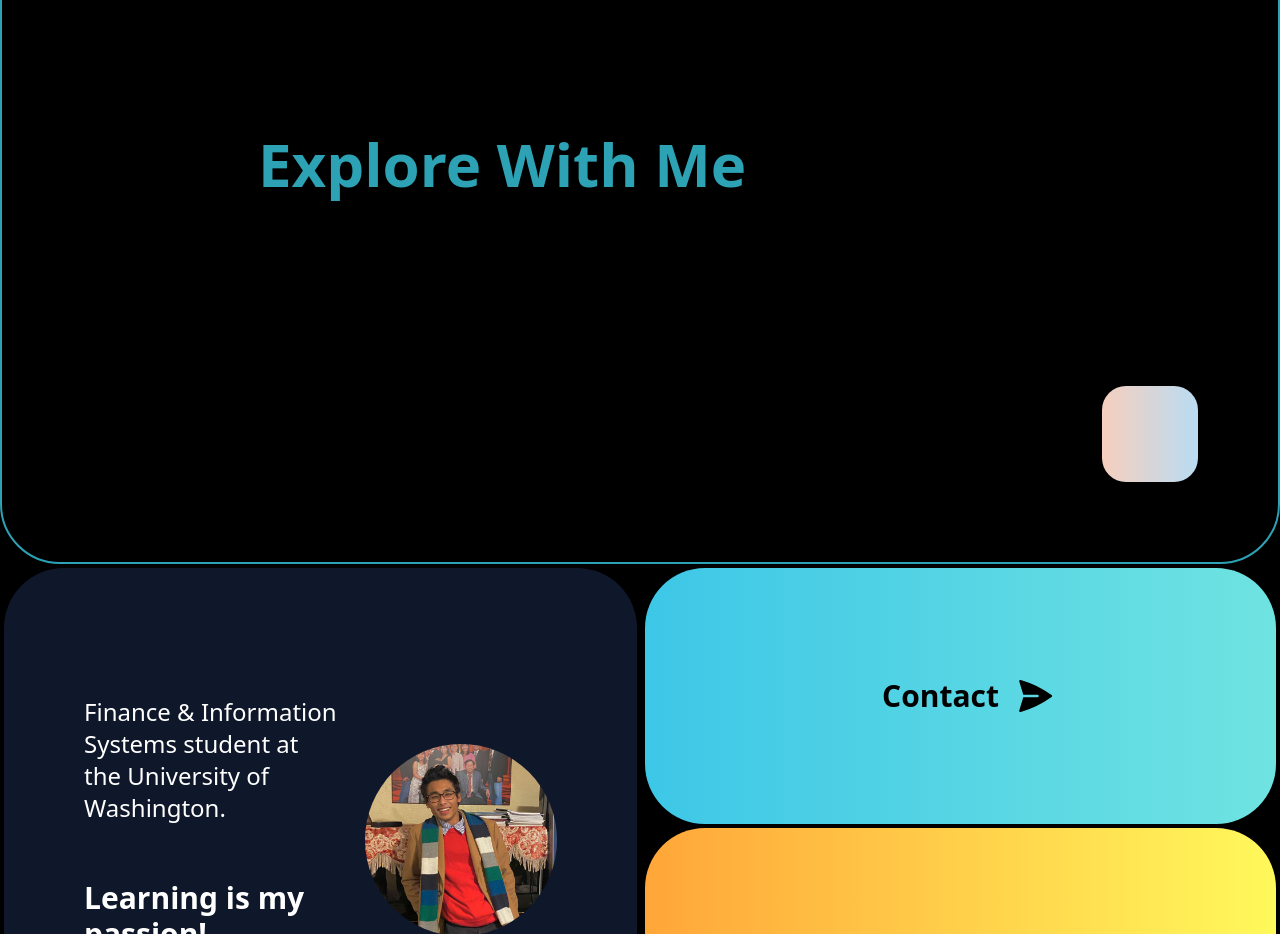
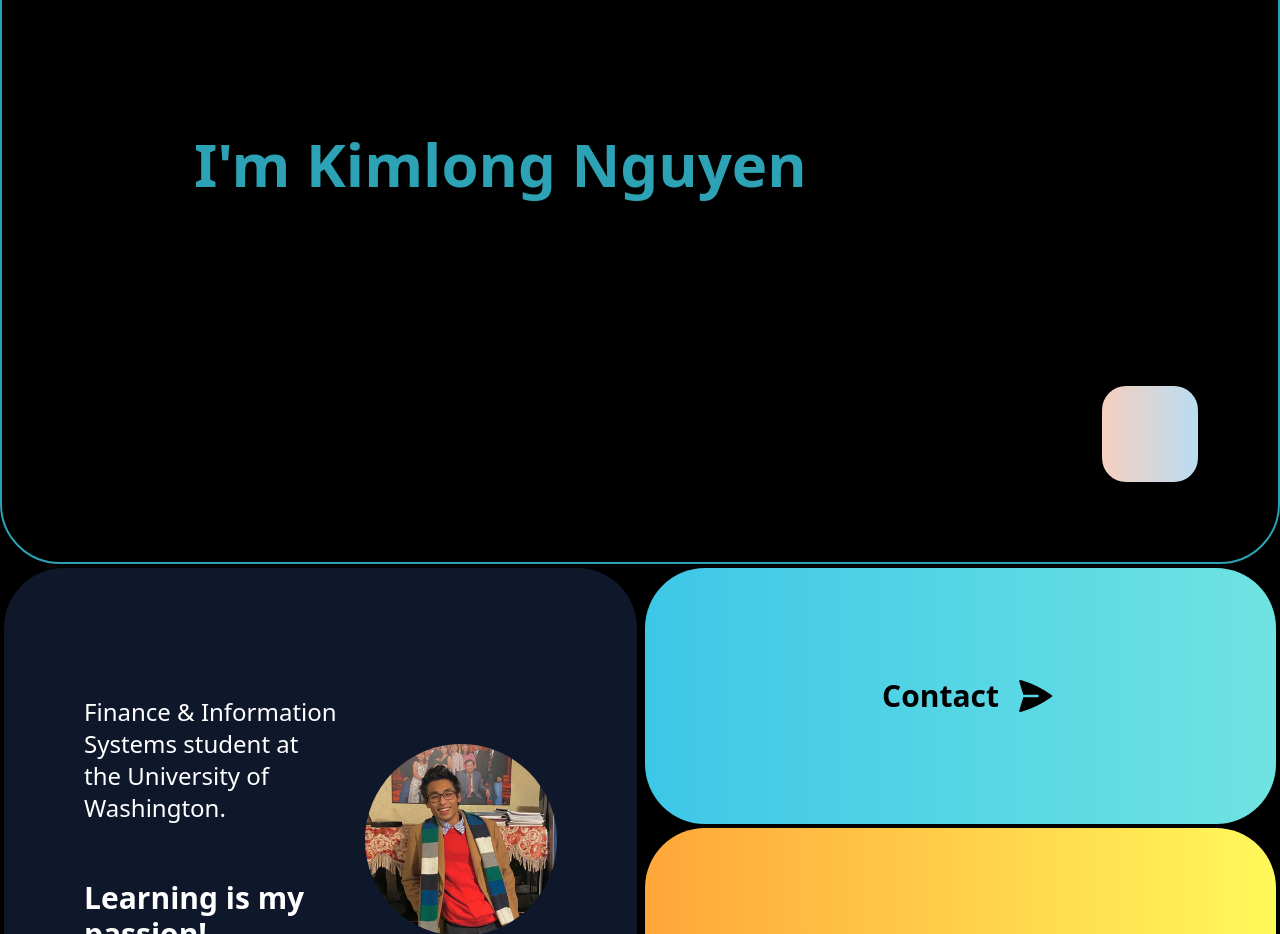
Before and after one commit to kimlong0/portfolio, a React (Vite) app: page / in a window 1280 px wide. Shown: the part 880-1814 px from the top of the page. Built offline with nearby package versions, Linux system fonts and the light colour scheme; a web font is replaced by a local one.

Commit message:
change to explore text to name

```diff
--- a/src/components/Intro.jsx
+++ b/src/components/Intro.jsx
@@ -11,7 +11,7 @@ function Intro() {
   const opacity = useTransform(scrollYProgress, [0, 0.35, 0.355], [ 1, 1, 0]);
 
   // Bottom section animation
-  const x = useTransform(scrollYProgress, [0.05, 0.25], ["0vw", "20vw"]);
+  const x = useTransform(scrollYProgress, [0.05, 0.25], ["0vw", "15vw"]);
   const rotate = useTransform(scrollYProgress, [0.15, 0.6], [0, 540]);
 
   return (
@@ -36,7 +36,7 @@ function Intro() {
         <motion.div
           className="absolute bottom-20 right-20 w-24 h-24 bg-gradient-to-r from-[#b9dcf2] to-[#f6cfbe] rounded-3xl"
           style={{ rotate }}/>
-        <motion.h1 className="text-4xl md:text-6xl font-bold text-[#2ca2b4]" style={{ x }}>Explore With Me</motion.h1>
+        <motion.h1 className="text-4xl md:text-6xl font-bold text-[#2ca2b4]" style={{ x }}>I'm Kimlong Nguyen</motion.h1>
         {/* <motion.img src="images/icons/react.svg" width="24" alt="react" className="absolute top-64 left-56" /> */}
       </div>
     </div>
```
